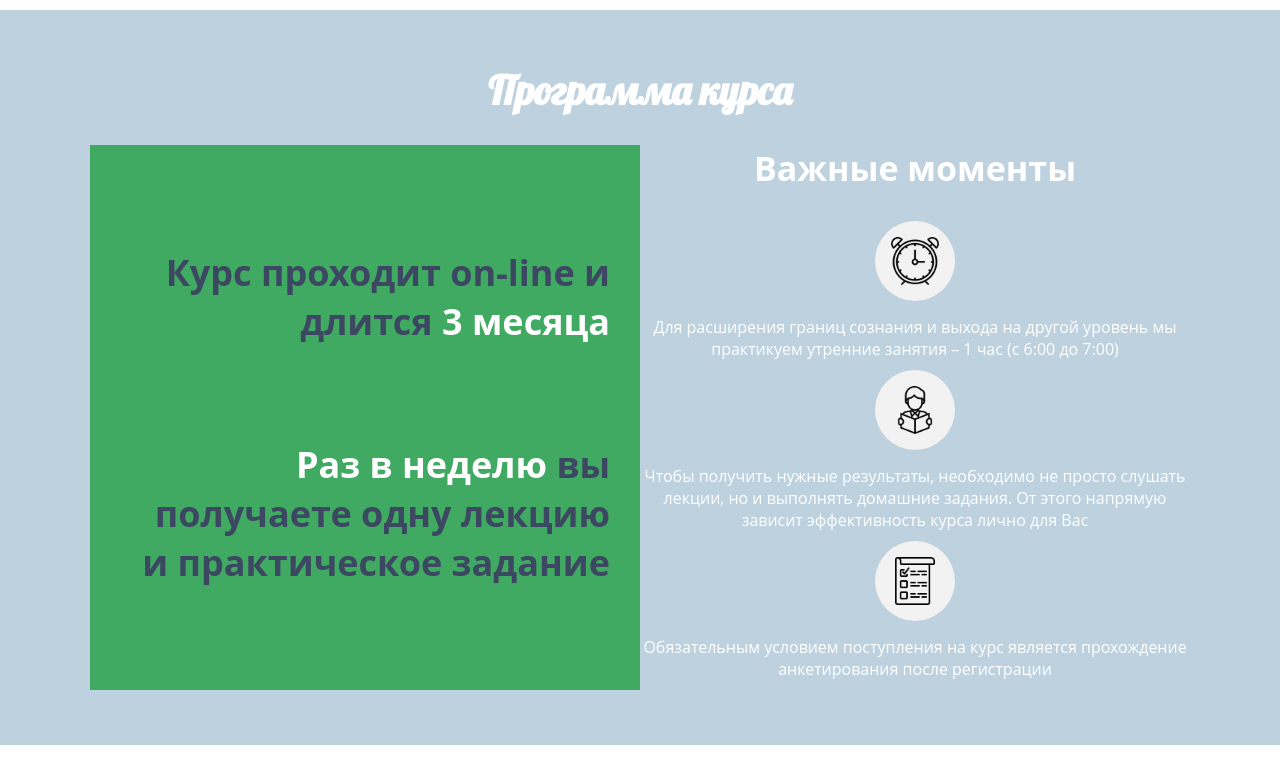
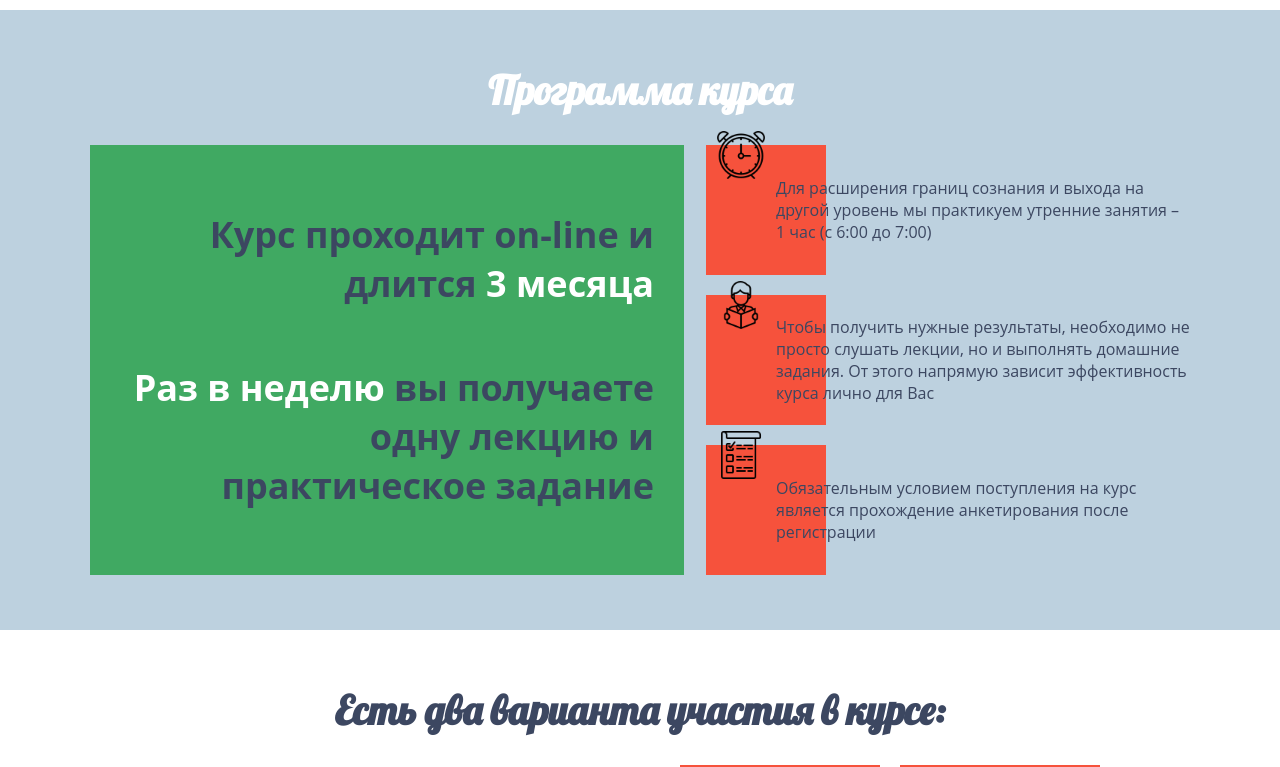
Before and after one commit to RuQuentin/eco_draft, a website: page app/index.html in a window 1280 px wide. Shown: the part 2800-3567 px from the top of the page. Drawn offline with Linux system fonts and the light colour scheme.

Commit message:
section/program,
* makes program section separated into two parts

```diff
--- a/app/index.html
+++ b/app/index.html
@@ -320,9 +320,9 @@
 
 
             <div class="program__important">
-            <p class="program__important-title">
+            <!-- <p class="program__important-title">
                 Важные моменты
-              </p>
+              </p> -->
 
               <ul class="program__important-list">
                 <li class="program__important-item">
@@ -626,13 +626,16 @@
               Знания - это Информация плюс Практика
             </h2>
 
+            <div class="theory-and-practice__wrapper">
             <ul class="theory-and-practice__list">
               <li class="theory-and-practice__item">
-                Информация без практики – бесполезна, а иногда и вредна, если
+                <span class="theory-and-practice__item-emphasise">
+                Информация без практики – бесполезна,</span>
+                а иногда и вредна, если
                 она используется для советов другим без применения к себе.
               </li>
               <li class="theory-and-practice__item">
-                Практика без информации – опасна, поскольку приводит к
+                  <span class="theory-and-practice__item-emphasise">Практика без информации – опасна,</span> поскольку приводит к
                 последствиям, с которыми мы не в состоянии справиться.
               </li>
             </ul>
@@ -642,6 +645,7 @@
               овладение психологическими Знаниями, необходимыми для эффективной
               жизни.
             </p>
+          </div>
           </div>
         </div>
       </section>
--- a/src/scss/modules/_vars.scss
+++ b/src/scss/modules/_vars.scss
@@ -30,6 +30,8 @@ $font-size-section-subtitle: 34px;
 
 $font-size-program-price: 30px;
 $font-size-plan-title: 20px;
+
+$font-size-theory-item-emphasise: 18px;
 
 $font-size-regular: 16px;
 $font-size-regular-middle: 18px;
--- a/src/scss/partials/_main.scss
+++ b/src/scss/partials/_main.scss
@@ -10,6 +10,7 @@
 @import "../sections/program.scss";
 @import "../sections/options.scss";
 @import "../sections/benefits.scss";
+@import "../sections/theory-and-practice.scss";
 @import "../sections/conclusion.scss";
 
 //----------------------------------*/
--- a/src/scss/sections/_benefits.scss
+++ b/src/scss/sections/_benefits.scss
@@ -3,3 +3,18 @@
   color: $color-regular-white;
   text-align: center;
 }
+
+.benefits__list {
+  @extend %clear-list;
+
+  display: flex;
+  justify-content: space-around;
+  flex-wrap: wrap;
+  margin-bottom: 30px;
+}
+
+.benefits__item {
+  flex-basis: 30%;
+  max-width: 300px;
+  padding: 20px;
+}
--- a/src/scss/sections/_program.scss
+++ b/src/scss/sections/_program.scss
@@ -21,7 +21,7 @@
 
 .program__conditions-list {
   @extend %clear-list;
-  flex-basis: 50%;
+  flex-basis: 54%;
   display: flex;
   flex-flow: column;
   justify-content: space-evenly;
@@ -43,7 +43,7 @@
 }
 
 .program__important {
-  flex-basis: 50%;
+  flex-basis: 44%;
 }
 
 .program__important-title {
@@ -55,68 +55,47 @@
 
 .program__important-list {
   @extend %clear-list;
-  position: relative;
-  // display: flex;
-
-  justify-content: space-around;
 }
 
 .program__important-item {
-  flex-basis: 25%;
+  display: flex;
+  align-items: center;
+  position: relative;
+  height: 130px;
+  margin-bottom: 20px;
 
-  &:hover .program__important-icon-wrapper {
+  &:last-of-type {
+    margin-bottom: 0;
+  }
+
+  &::before {
+    content: "";
+    display: block;
+    width: 120px;
+    height: 130px;
+    position: absolute;
+    left: 0;
+    background-color: $color-program-values-list-border;
+  }
+
+  &:hover {
     &::before {
-      transform: scale(0.8);
-    }
-
-    &::after {
-      transform: scale(1);
+      background-color: $color-regular-white;
+      // transform: scale(1.1);
     }
   }
 }
 
-.program__important-icon-wrapper {
+.program__important-icon {
+  position: absolute;
   display: inline-block;
-  position: relative;
-  margin: 0 auto;
-
-  &::before {
-    content: "";
-    display: inline-block;
-    position: absolute;
-    left: 0;
-    top: 0;
-    width: 80px;
-    height: 80px;
-    border-radius: 50%;
-    transform: scale(1);
-    background: #f2f2f2;
-    transition: all 0.3s linear 0s;
-  }
-
-  &::after {
-    content: "";
-    display: inline-block;
-    position: absolute;
-    left: 0;
-    top: 0;
-    width: 80px;
-    height: 80px;
-    border-radius: 50%;
-    transform: scale(0);
-    background-color: #fd0;
-    transition: all 0.3s linear 0s;
-  }
-}
-
-.program__important-icon {
-  position: relative;
-  display: inline-block;
-  width: 80px;
-  height: 80px;
+  left: 5px;
+  top: -20px;
+  width: 60px;
+  height: 60px;
   background-position: center;
   background-repeat: no-repeat;
-  background-size: 60%;
+  background-size: 80%;
   z-index: 5;
 }
 
@@ -133,6 +112,10 @@
 }
 
 .program__important-content {
-  padding: 10px 0px;
-  text-align: center;
+  position: relative;
+  color: $color-regular-dark;
+  padding-left: 70px;
+  text-align: left;
+
+  z-index: 5;
 }
--- /dev/null
+++ b/src/scss/sections/_theory-and-practice.scss
@@ -0,0 +1,33 @@
+.theory-and-practice {
+}
+
+.theory-and-practice__wrapper {
+  display: flex;
+  justify-content: space-between;
+}
+
+.theory-and-practice__list {
+  @extend %clear-list;
+  flex-basis: 48%;
+
+  // display: flex;
+  // justify-content: space-around;
+  // margin-bottom: 30px;
+}
+
+.theory-and-practice__item {
+  // flex-basis: 48%;
+  // max-width: 500px;
+  // padding: 20px;
+}
+
+.theory-and-practice__item-emphasise {
+  display: block;
+  font-size: $font-size-theory-item-emphasise;
+  font-weight: 700;
+  margin-bottom: 5px;
+}
+
+.theory-and-practice__conclusion {
+  flex-basis: 48%;
+}
```
Also changed, not shown: app/assets/css/style.css, app/assets/css/style.min.css.
